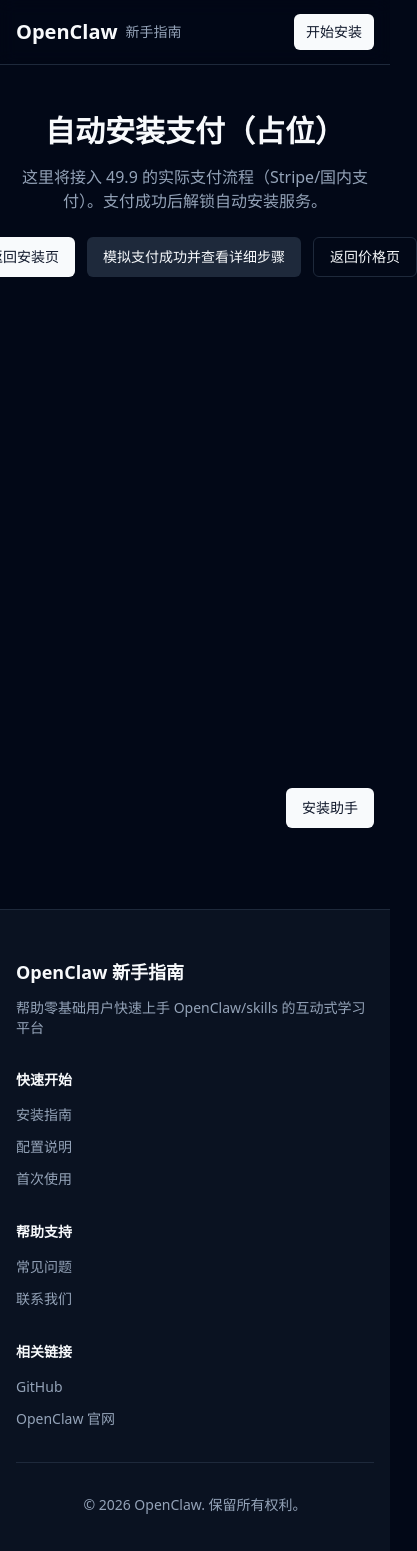
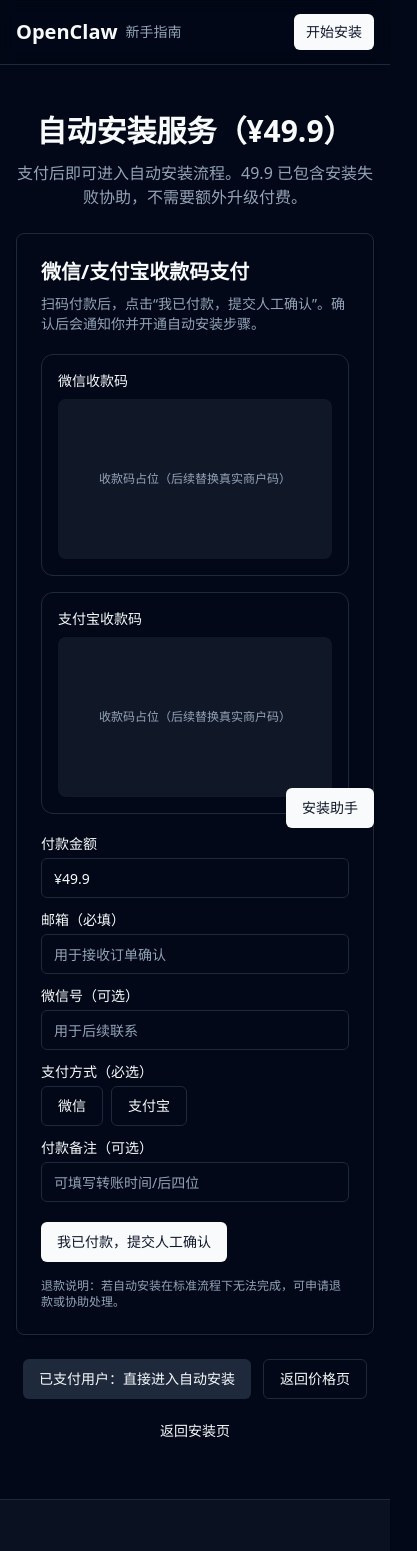
Before and after one commit to 15564412316-blip/openclaw-beginner-site, a Next.js app: page /checkout/auto in a window 390 px wide. Shown: the top 1551 px of the page, 417 px wide, since content can reach past the window. Built offline with nearby package versions, Linux system fonts and the light colour scheme.

Commit message:
feat: add manual QR checkout flow and align pricing UX

```diff
--- /dev/null
+++ b/src/app/api/manual-order/route.ts
@@ -0,0 +1,55 @@
+import { NextResponse } from "next/server";
+
+type Payload = {
+  email?: string;
+  wechat?: string;
+  channel?: "wechat" | "alipay" | "";
+  amount?: number;
+  plan?: string;
+  payerNote?: string;
+};
+
+function createOrderNo() {
+  const now = new Date();
+  const y = now.getFullYear();
+  const m = String(now.getMonth() + 1).padStart(2, "0");
+  const d = String(now.getDate()).padStart(2, "0");
+  const hh = String(now.getHours()).padStart(2, "0");
+  const mm = String(now.getMinutes()).padStart(2, "0");
+  const ss = String(now.getSeconds()).padStart(2, "0");
+  const rand = Math.floor(Math.random() * 9000 + 1000);
+  return `OC${y}${m}${d}${hh}${mm}${ss}${rand}`;
+}
+
+export async function POST(req: Request) {
+  try {
+    const body = (await req.json()) as Payload;
+    const email = (body.email ?? "").trim();
+    const channel = body.channel ?? "";
+    const amount = Number(body.amount ?? 0);
+    const plan = (body.plan ?? "").trim();
+
+    if (!email || !channel || !plan || !amount) {
+      return NextResponse.json(
+        { ok: false, message: "请填写完整支付信息后再提交。" },
+        { status: 400 }
+      );
+    }
+
+    const orderNo = createOrderNo();
+    return NextResponse.json(
+      {
+        ok: true,
+        orderNo,
+        status: "PENDING_MANUAL_REVIEW",
+        message: "提交成功。我们会人工确认收款并处理你的订单。",
+      },
+      { status: 200 }
+    );
+  } catch {
+    return NextResponse.json(
+      { ok: false, message: "提交失败，请稍后重试。" },
+      { status: 500 }
+    );
+  }
+}
--- a/src/app/checkout/auto/page.tsx
+++ b/src/app/checkout/auto/page.tsx
@@ -1,23 +1,33 @@
 import Link from "next/link";
 import { Button } from "@/components/ui/button";
+import { ManualPayPanel } from "@/components/checkout/ManualPayPanel";
 
 export default function CheckoutAutoPage() {
   return (
     <div className="min-h-screen py-12 px-4">
-      <div className="max-w-3xl mx-auto text-center">
-        <h1 className="text-3xl font-bold mb-4">自动安装支付（占位）</h1>
-        <p className="text-muted-foreground mb-6">
-          这里将接入 49.9 的实际支付流程（Stripe/国内支付）。支付成功后解锁自动安装服务。
+      <div className="max-w-3xl mx-auto">
+        <h1 className="text-3xl font-bold mb-3 text-center">自动安装服务（¥49.9）</h1>
+        <p className="text-muted-foreground mb-6 text-center">
+          支付后即可进入自动安装流程。49.9 已包含安装失败协助，不需要额外升级付费。
         </p>
-        <div className="flex justify-center gap-3">
-          <Button asChild>
-            <Link href="/guide/local">返回安装页</Link>
-          </Button>
+
+        <ManualPayPanel
+          plan="auto_49"
+          amount={49.9}
+          title="微信/支付宝收款码支付"
+          description="扫码付款后，点击“我已付款，提交人工确认”。确认后会通知你并开通自动安装步骤。"
+          extraNote="退款说明：若自动安装在标准流程下无法完成，可申请退款或协助处理。"
+        />
+
+        <div className="mt-6 flex flex-wrap justify-center gap-3">
           <Button asChild variant="secondary">
-            <Link href="/guide/local?paid_auto=1">模拟支付成功并查看详细步骤</Link>
+            <Link href="/guide/local?paid_auto=1">已支付用户：直接进入自动安装</Link>
           </Button>
           <Button asChild variant="outline">
             <Link href="/pricing">返回价格页</Link>
+          </Button>
+          <Button asChild variant="ghost">
+            <Link href="/guide/local">返回安装页</Link>
           </Button>
         </div>
       </div>
--- a/src/app/checkout/support/page.tsx
+++ b/src/app/checkout/support/page.tsx
@@ -1,20 +1,30 @@
 import Link from "next/link";
 import { Button } from "@/components/ui/button";
+import { ManualPayPanel } from "@/components/checkout/ManualPayPanel";
 
 export default function CheckoutSupportPage() {
   return (
     <div className="min-h-screen py-12 px-4">
-      <div className="max-w-3xl mx-auto text-center">
-        <h1 className="text-3xl font-bold mb-4">一对一代办支付（占位）</h1>
-        <p className="text-muted-foreground mb-6">
-          这里将接入 99 的支付流程。适合不想自己操作、希望一对一代办安装的用户。
+      <div className="max-w-3xl mx-auto">
+        <h1 className="text-3xl font-bold mb-3 text-center">一对一代办服务（¥99）</h1>
+        <p className="text-muted-foreground mb-6 text-center">
+          适合完全不想自己操作的用户。该服务是独立方案，可直接购买，不依赖 49.9 套餐。
         </p>
-        <div className="flex justify-center gap-3">
-          <Button asChild>
-            <Link href="/guide/local">返回安装页</Link>
-          </Button>
+
+        <ManualPayPanel
+          plan="vip_99"
+          amount={99}
+          title="微信/支付宝收款码支付"
+          description="扫码付款后提交人工确认，确认成功后会安排一对一代办安装。"
+          extraNote="服务边界：仅包含安装与基础排障，不包含长期代运维。"
+        />
+
+        <div className="mt-6 flex flex-wrap justify-center gap-3">
           <Button asChild variant="outline">
             <Link href="/pricing">返回价格页</Link>
+          </Button>
+          <Button asChild variant="ghost">
+            <Link href="/guide/local">返回安装页</Link>
           </Button>
         </div>
       </div>
--- /dev/null
+++ b/src/components/checkout/ManualPayPanel.tsx
@@ -0,0 +1,155 @@
+"use client";
+
+import { useState } from "react";
+import { Card, CardContent } from "@/components/ui/card";
+import { Button } from "@/components/ui/button";
+import { Input } from "@/components/ui/input";
+
+type ManualPayPanelProps = {
+  plan: "auto_49" | "vip_99";
+  amount: number;
+  title: string;
+  description: string;
+  extraNote?: string;
+};
+
+export function ManualPayPanel({
+  plan,
+  amount,
+  title,
+  description,
+  extraNote,
+}: ManualPayPanelProps) {
+  const [email, setEmail] = useState("");
+  const [wechat, setWechat] = useState("");
+  const [channel, setChannel] = useState<"" | "wechat" | "alipay">("");
+  const [payerNote, setPayerNote] = useState("");
+  const [submitting, setSubmitting] = useState(false);
+  const [result, setResult] = useState<{ ok: boolean; message: string; orderNo?: string } | null>(
+    null
+  );
+
+  const submit = async () => {
+    if (!email || !channel) {
+      setResult({ ok: false, message: "请先填写邮箱并选择支付方式。" });
+      return;
+    }
+
+    setSubmitting(true);
+    setResult(null);
+    try {
+      const res = await fetch("/api/manual-order", {
+        method: "POST",
+        headers: { "Content-Type": "application/json" },
+        body: JSON.stringify({
+          email,
+          wechat,
+          channel,
+          amount,
+          plan,
+          payerNote,
+        }),
+      });
+      const data = await res.json();
+      setResult({
+        ok: Boolean(data?.ok),
+        message: data?.message ?? "提交完成",
+        orderNo: data?.orderNo,
+      });
+    } catch {
+      setResult({ ok: false, message: "网络异常，请稍后重试。" });
+    } finally {
+      setSubmitting(false);
+    }
+  };
+
+  return (
+    <Card className="border-border/50">
+      <CardContent className="p-6">
+        <h2 className="text-xl font-semibold mb-2">{title}</h2>
+        <p className="text-sm text-muted-foreground mb-5">{description}</p>
+
+        <div className="grid grid-cols-1 sm:grid-cols-2 gap-4 mb-5">
+          <div className="rounded-xl border border-border p-4">
+            <p className="text-sm font-medium mb-2">微信收款码</p>
+            <div className="h-40 rounded-lg bg-secondary/50 flex items-center justify-center text-xs text-muted-foreground">
+              收款码占位（后续替换真实商户码）
+            </div>
+          </div>
+          <div className="rounded-xl border border-border p-4">
+            <p className="text-sm font-medium mb-2">支付宝收款码</p>
+            <div className="h-40 rounded-lg bg-secondary/50 flex items-center justify-center text-xs text-muted-foreground">
+              收款码占位（后续替换真实商户码）
+            </div>
+          </div>
+        </div>
+
+        <div className="space-y-3">
+          <div>
+            <p className="text-sm mb-1">付款金额</p>
+            <Input value={`¥${amount}`} readOnly />
+          </div>
+          <div>
+            <p className="text-sm mb-1">邮箱（必填）</p>
+            <Input
+              type="email"
+              placeholder="用于接收订单确认"
+              value={email}
+              onChange={(e) => setEmail(e.target.value)}
+            />
+          </div>
+          <div>
+            <p className="text-sm mb-1">微信号（可选）</p>
+            <Input
+              placeholder="用于后续联系"
+              value={wechat}
+              onChange={(e) => setWechat(e.target.value)}
+            />
+          </div>
+          <div>
+            <p className="text-sm mb-1">支付方式（必选）</p>
+            <div className="flex gap-2">
+              <Button
+                type="button"
+                variant={channel === "wechat" ? "default" : "outline"}
+                onClick={() => setChannel("wechat")}
+              >
+                微信
+              </Button>
+              <Button
+                type="button"
+                variant={channel === "alipay" ? "default" : "outline"}
+                onClick={() => setChannel("alipay")}
+              >
+                支付宝
+              </Button>
+            </div>
+          </div>
+          <div>
+            <p className="text-sm mb-1">付款备注（可选）</p>
+            <Input
+              placeholder="可填写转账时间/后四位"
+              value={payerNote}
+              onChange={(e) => setPayerNote(e.target.value)}
+            />
+          </div>
+        </div>
+
+        <div className="mt-5 flex flex-wrap gap-2">
+          <Button onClick={submit} disabled={submitting}>
+            {submitting ? "提交中..." : "我已付款，提交人工确认"}
+          </Button>
+        </div>
+
+        {result && (
+          <p className={`text-sm mt-4 ${result.ok ? "text-green-500" : "text-red-500"}`}>
+            {result.message}
+            {result.orderNo ? ` 订单号：${result.orderNo}` : ""}
+          </p>
+        )}
+
+        {extraNote && <p className="text-xs text-muted-foreground mt-4">{extraNote}</p>}
+      </CardContent>
+    </Card>
+  );
+}
```
Also changed, not shown: 1 other file (tests, documents, lock files or other folders).
